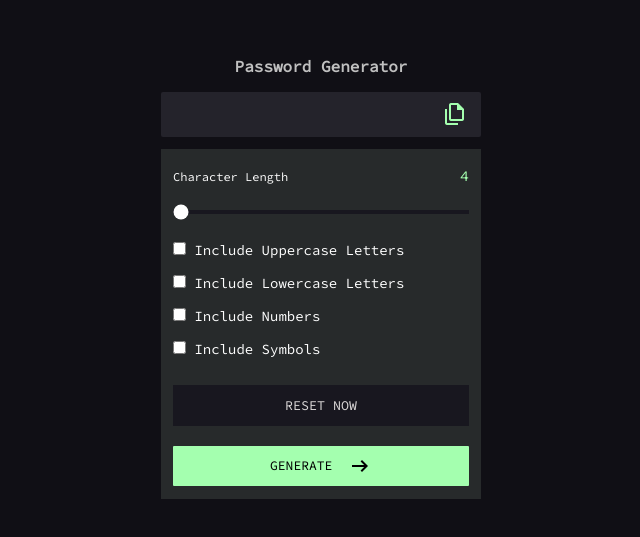
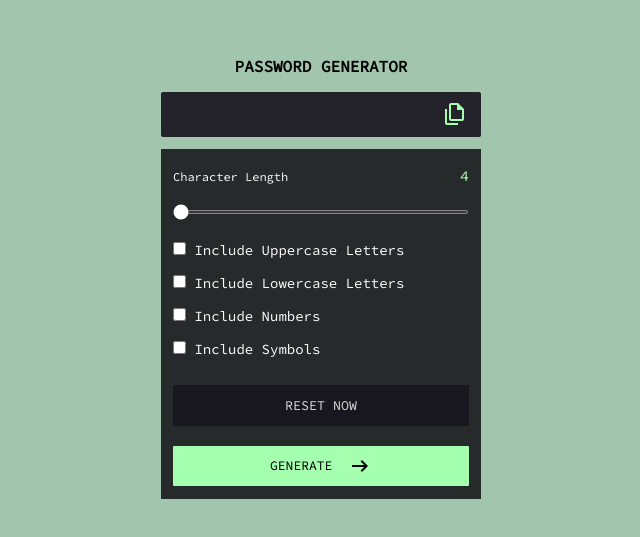
Before and after one commit to Naincyk01/Password-Generator, a plain HTML site: page index.html in a window 1280 px wide. Shown: the part 131-668 px from the top of the page, without its empty margins (319-959 px from the left). Drawn offline with nearby package versions, Linux system fonts and the light colour scheme.

Commit message:
Changed structure

```diff
--- a/PASSWORD.css
+++ b/PASSWORD.css
@@ -10,7 +10,7 @@
 body{
     display: flex;
     justify-content: center;
-    background: #100f15;
+    background: #a1c6ad;
 }
 .container{
     flex-flow: column;
@@ -36,9 +36,9 @@ body{
     width: 310px;
     height: 30px;
     background-color:#24232b;
-color: rgb(204, 196, 196);
-margin-left: 18px;
-margin-top: 8px;
+    color: rgb(204, 196, 196);
+    margin-left: 18px;
+    margin-top: 8px;
 }
 
 .box1 span{
@@ -60,7 +60,7 @@ h3{
     font-size: 16px;
     text-align: center;
     padding: 16px;
-    color: silver;
+    /* color: silver; */
 
 }
 
@@ -90,7 +90,7 @@ h3{
 #slider{
     width: 100%;
     margin-bottom: 27px;
-    -webkit-appearance: none;
+    /* -webkit-appearance: none; */
     background-color: #18171f;
     accent-color: rgb(255, 255, 255);
     cursor: pointer;
--- a/index.html
+++ b/index.html
@@ -15,7 +15,7 @@
     <div class="container">
 
 
-        <h3>Password Generator</h3>
+        <h3>PASSWORD GENERATOR</h3>
         <div class="box1">
             <div id="output"></div>
             <span  id="icons" class="material-symbols-outlined">file_copy</span>
```
